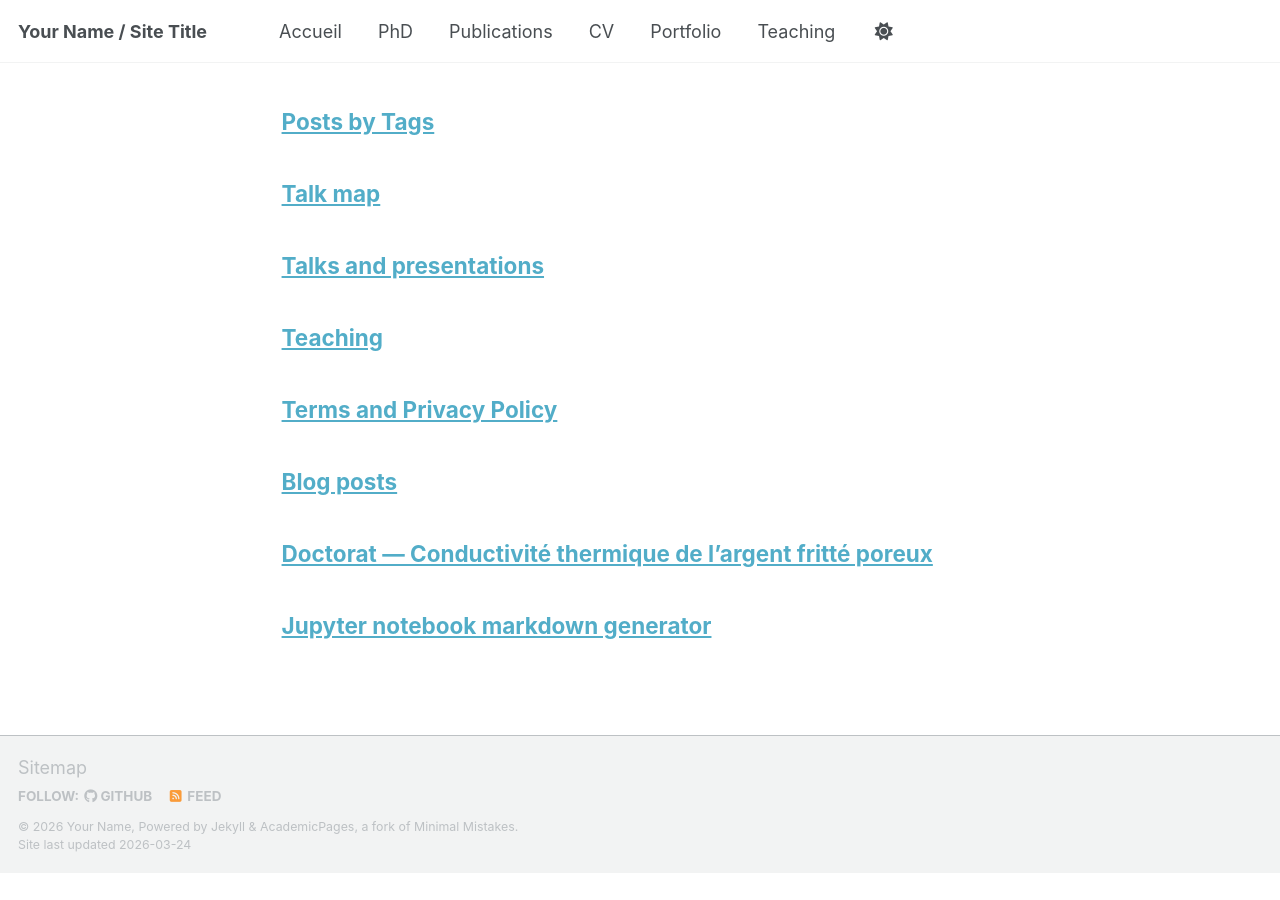
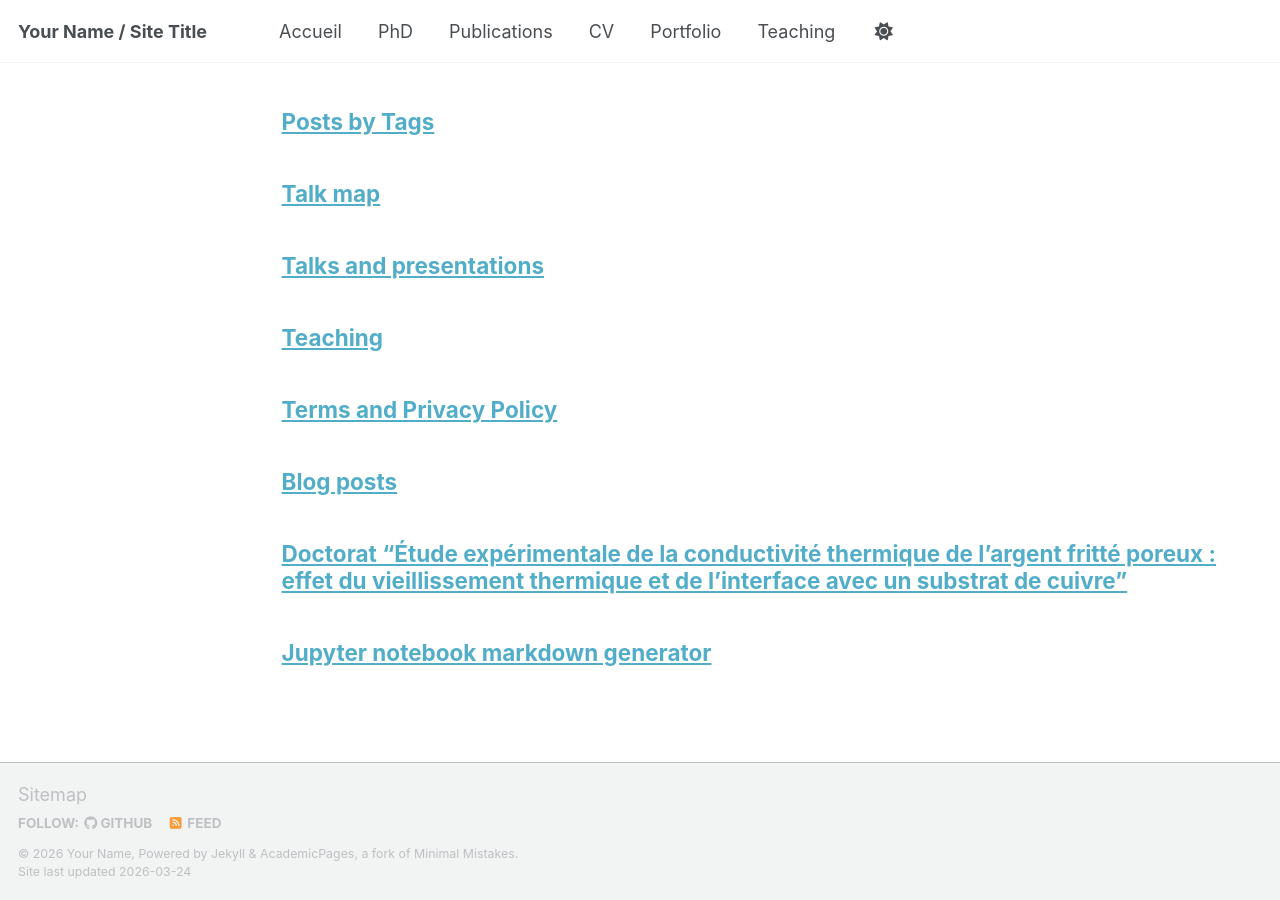
Before and after one commit to Anas-Sg-git/anas-sghuri, a Jekyll site: the page built from _pages/page-archive.html, in a window 1280 px wide and 900 px high, scrolled down 1099 px. Built offline with Jekyll 4.4.1, drawn with Linux system fonts in a browser that asks for light colours; a script bundle is joined from its source files by our own code; library files that are not in the unit come from our copies; before the commit the page ends 1972 px from its top, so only the background shows below that.

Commit message:
Update phd.md

```diff
--- a/_pages/phd.md
+++ b/_pages/phd.md
@@ -1,4 +1,4 @@
-# Doctorat — Conductivité thermique de l’argent fritté poreux
+# Doctorat "Étude expérimentale de la conductivité thermique de l'argent fritté poreux : effet du vieillissement thermique et de l'interface avec un substrat de cuivre"
 
 ![Contexte du sujet](assets/images/phd/phd-hero-context.webp)
 
```
